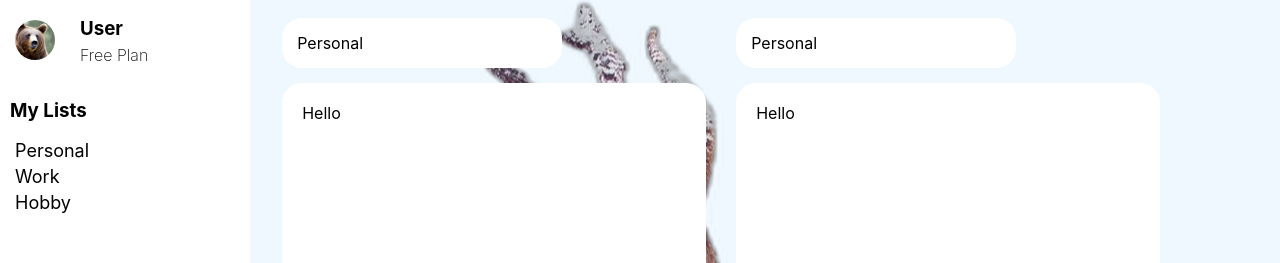
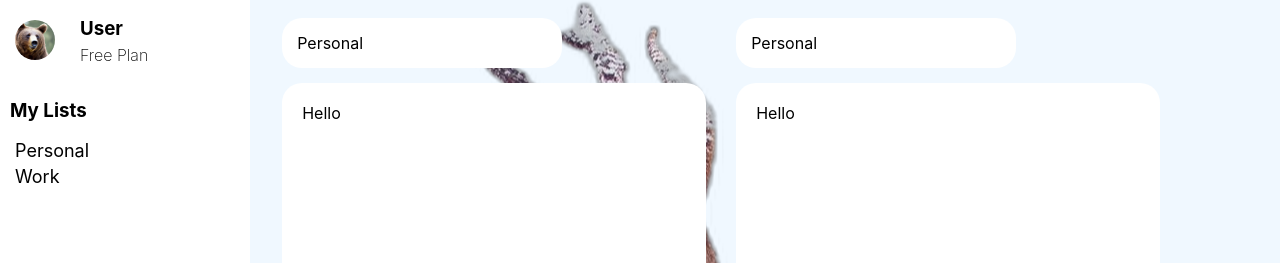
Before and after one commit to fasiha/todo-typescript, a React (Create React App) app: page / in a window 1280 px wide. Shown: the top 263 px of the page. Built offline with nearby package versions, Linux system fonts and the light colour scheme.

Commit message:
Experimenting TypeScript to pass props

```diff
--- a/src/App.tsx
+++ b/src/App.tsx
@@ -1,10 +1,50 @@
 import "./App.css";
 import Sidebar from "./components/Sidebar";
 import Main from "./components/Main";
+import { useState } from "react";
+
+// sample data
+type Category = {
+  category: string;
+  todo: Array<Todo>;
+};
+type Todo = {
+  name: string;
+  note: string;
+};
+const sample: Array<Category> = [
+  {
+    category: "Personal",
+    todo: [
+      {
+        name: "Walk a dog",
+        note: "Kevin needs a extra walk for his weight loss",
+      },
+      {
+        name: "Clean my desk",
+        note: "My desk is getting too dirty to be productive",
+      },
+      { name: "Collect Comics", note: "Need to expand my collections" },
+    ],
+  },
+  {
+    category: "Work",
+    todo: [
+      {
+        name: "Send an email",
+        note: "Finding a new job",
+      },
+    ],
+  },
+];
+
 function App() {
+  const [data, setData] = useState(sample);
+  const categories: Array<string> = data.map((d) => d["category"]);
+  console.log(categories);
   return (
     <div className="App">
-      <Sidebar />
+      <Sidebar categories={categories} />
       <Main />
     </div>
   );
--- a/src/components/Sidebar.tsx
+++ b/src/components/Sidebar.tsx
@@ -12,7 +12,12 @@ const UserHeader = () => {
   );
 };
 
-const Sidebar = () => {
+interface SideProps {
+  categories: Array<string>;
+}
+
+const Sidebar = (props: SideProps) => {
+  const { categories } = props;
   return (
     <>
       <UserHeader />
@@ -20,9 +25,9 @@ const Sidebar = () => {
         <div className="mylist">
           <h3>My Lists</h3>
           <ul>
-            <li>Personal</li>
-            <li>Work</li>
-            <li>Hobby</li>
+            {categories.map((category, i) => {
+              return <li key={i}>{category}</li>;
+            })}
           </ul>
         </div>
       </div>
```
